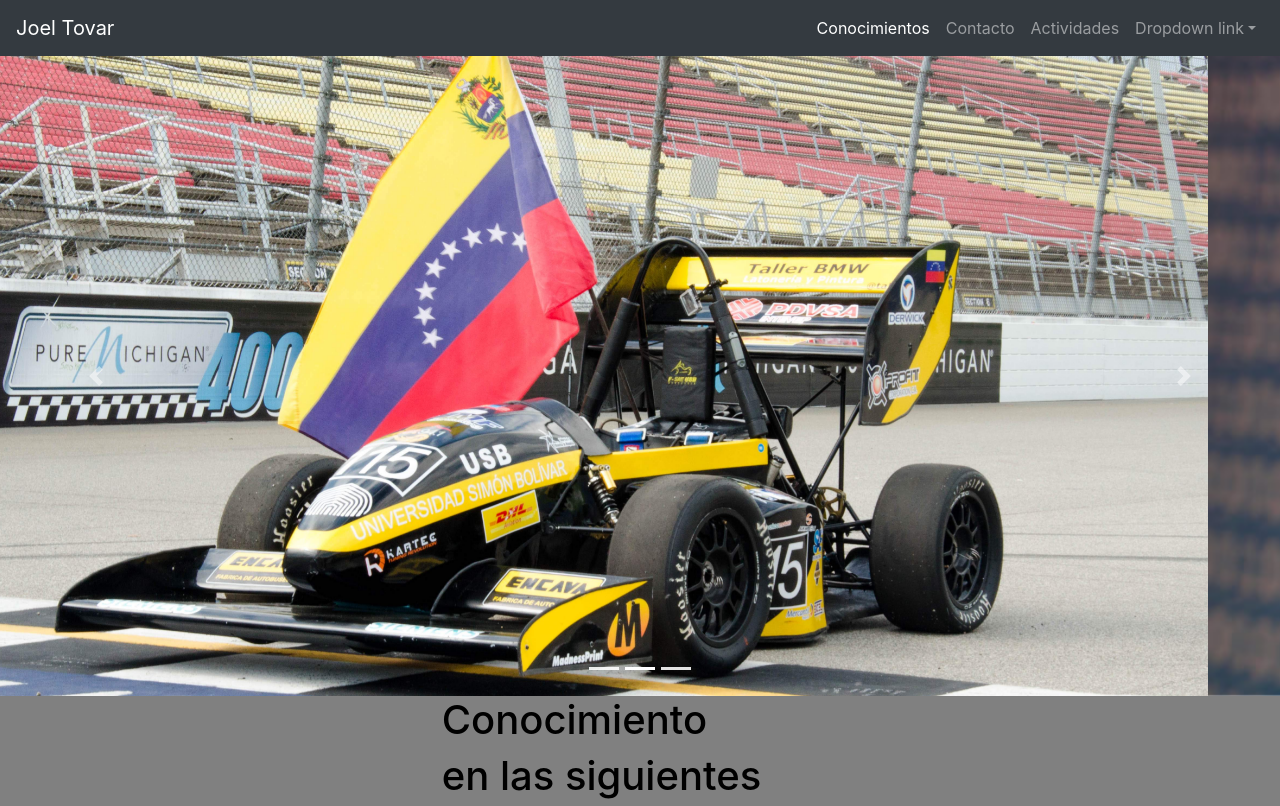
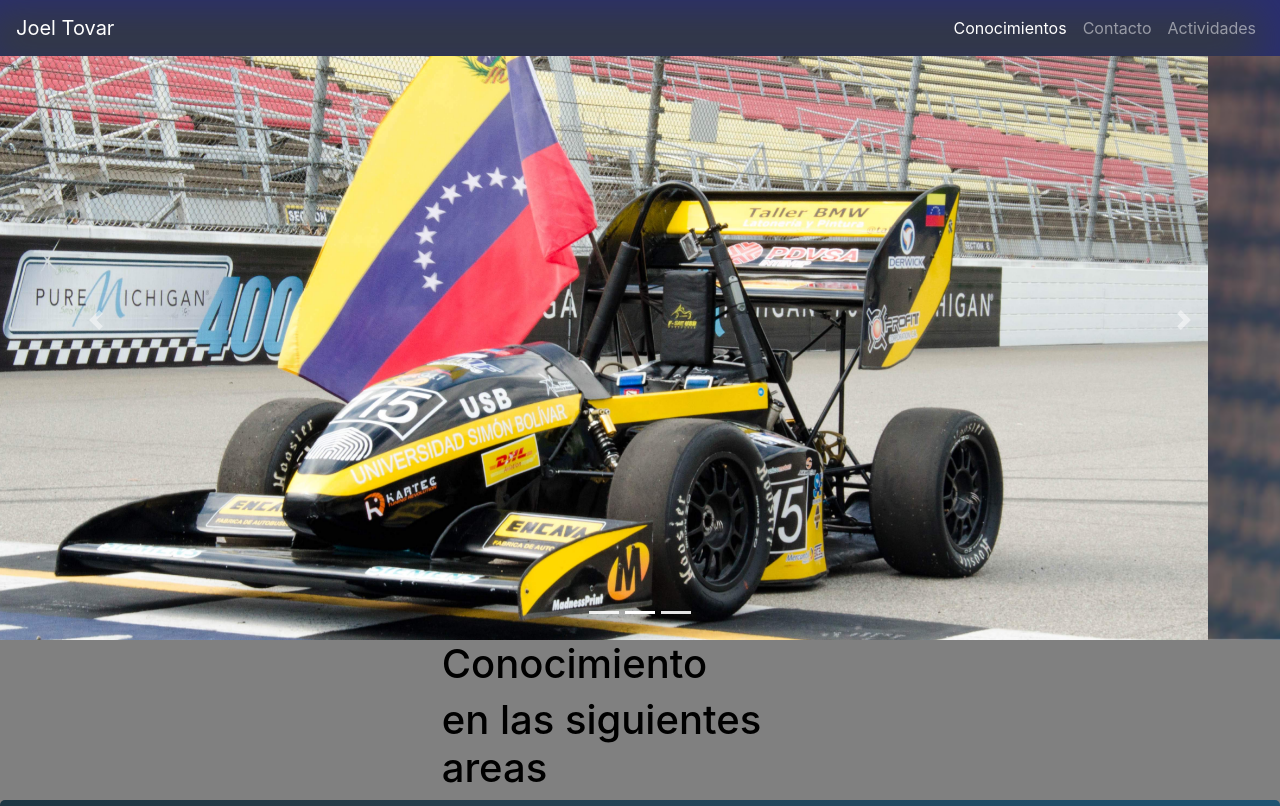
Before and after one commit to machanic16/cv, a React (Create React App) app: page / in a window 1280 px wide. Shown: the top 806 px of the page. Built offline with nearby package versions, Linux system fonts and the light colour scheme.

Commit message:
se mejoro el aspecto del navbar y se agragaron los enlaces

```diff
--- a/src/components/Card.js
+++ b/src/components/Card.js
@@ -1,6 +1,6 @@
 import React from 'react'
 import './styles/Card.css'
-import img from '../images/german.jpg'
+import img from '../images/ingles.jpg'
 
 function Card(props) {
     return (
@@ -10,7 +10,7 @@
 
                 <div className="card-body">
                 <h1>{props.name}</h1>
-                {console.log(img)}
+                {/*console.log(img)*/}
                     <p className="card-text">{props.text}</p>
                 </div>
             </div>
--- a/src/components/CardList.js
+++ b/src/components/CardList.js
@@ -8,7 +8,7 @@
     render() {
         return (
 
-            <div className="CardList">
+            <div className="CardList" id="conocimientos">
                 <div className="container-fluid">
                     <div className="row justify-content-center">
                         <div className="col-4 col-tittle">
--- a/src/components/Contacto.js
+++ b/src/components/Contacto.js
@@ -5,7 +5,7 @@
 
 function Contacto(props) {
     return (
-        <div className="Contacto">
+        <div className="Contacto" id="contacto">
             <div className="container">
                 <div className="row">
                     <div className="col">
--- a/src/components/NavBar.js
+++ b/src/components/NavBar.js
@@ -3,7 +3,8 @@
 
 function NavBar(){
         return(
-            <header className="navbar navbar-expand-lg navbar-dark bg-dark">
+            <div className="body">
+                <header className="navbar navbar-expand-lg navbar-dark bg-dark ">
                     <a className="navbar-brand" href="#">Joel Tovar</a>
                     <button className="navbar-toggler" type="button" data-toggle="collapse" data-target="#navbarNavDropdown" aria-controls="navbarNavDropdown" aria-expanded="false" aria-label="Toggle navigation">
                         <span className="navbar-toggler-icon"></span>
@@ -11,15 +12,15 @@
                     <div className="collapse navbar-collapse" id="navbarNavDropdown">
                         <ul className="navbar-nav ml-auto">
                         <li className="nav-item active">
-                        <a className="nav-link" href="#">Conocimientos <span className="sr-only">(current)</span></a>
+                            <a className="nav-link" href="#conocimientos">Conocimientos <span className="sr-only">(current)</span></a>
                         </li>
                         <li className="nav-item">
-                        <a className="nav-link" href="#">Contacto</a>
+                            <a className="nav-link" href="#contacto">Contacto</a>
                         </li>
                         <li className="nav-item">
                             <a className="nav-link" href="#">Actividades</a>
                         </li>
-                    <li className="nav-item dropdown">
+                        {/* <li className="nav-item dropdown">
                             <a className="nav-link dropdown-toggle" href="#" id="navbarDropdownMenuLink" role="button" data-toggle="dropdown" aria-haspopup="true" aria-expanded="false">
                             Dropdown link
                             </a>
@@ -28,10 +29,11 @@
                             <a className="dropdown-item" href="#">Another action</a>
                             <a className="dropdown-item" href="#">Something else here</a>
                             </div>
-                    </li>
+                        </li> */}
                         </ul>
                     </div>
                 </header>
+            </div>
         )
     }
 
--- a/src/components/styles/NavBar.css
+++ b/src/components/styles/NavBar.css
@@ -1,3 +1,16 @@
+.body{
+    position: relative;
+}
+
+.navbar{
+    position: fixed;
+    width: 100%;
+    z-index: 2;
+    -webkit-box-shadow: inset -18px 11px 46px 0px rgba(41,45,117,0.97);
+    -moz-box-shadow: inset -18px 11px 46px 0px rgba(41,45,117,0.97);
+    box-shadow: inset -18px 11px 46px 0px rgba(41,45,117,0.97);
+}
+
 h1{
     color:white ;
 }
```
Lines whose indentation alone changed are shown as unchanged.
